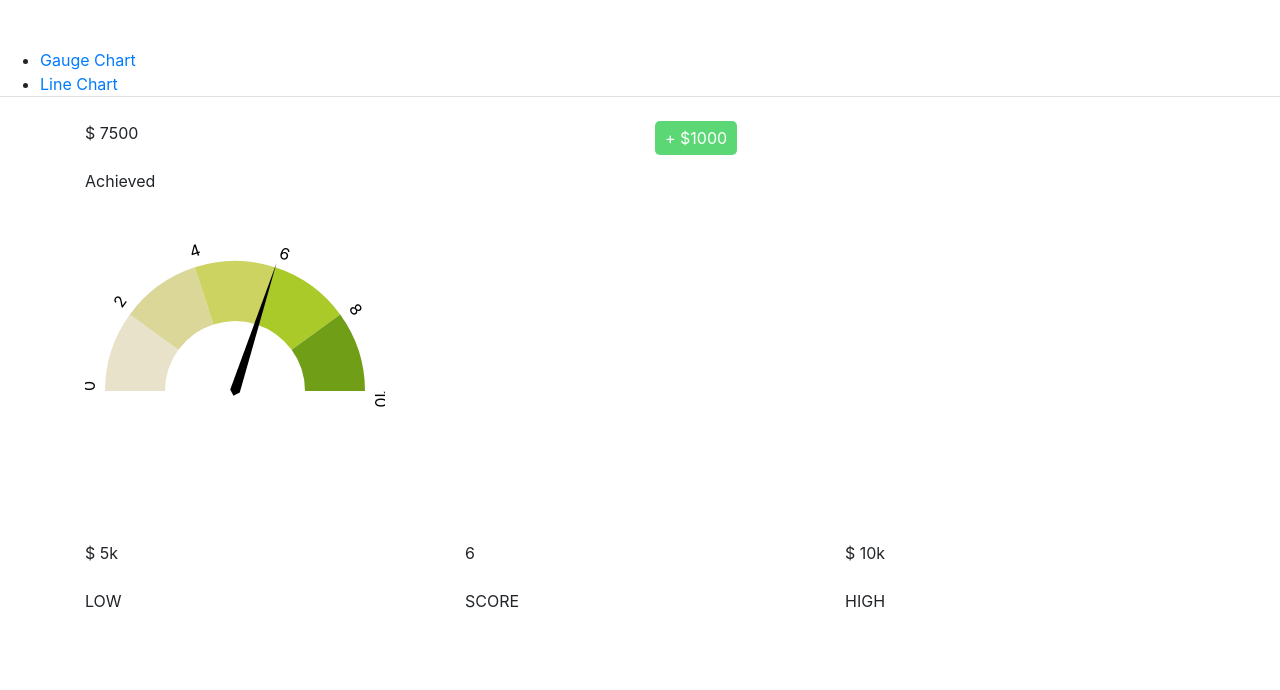
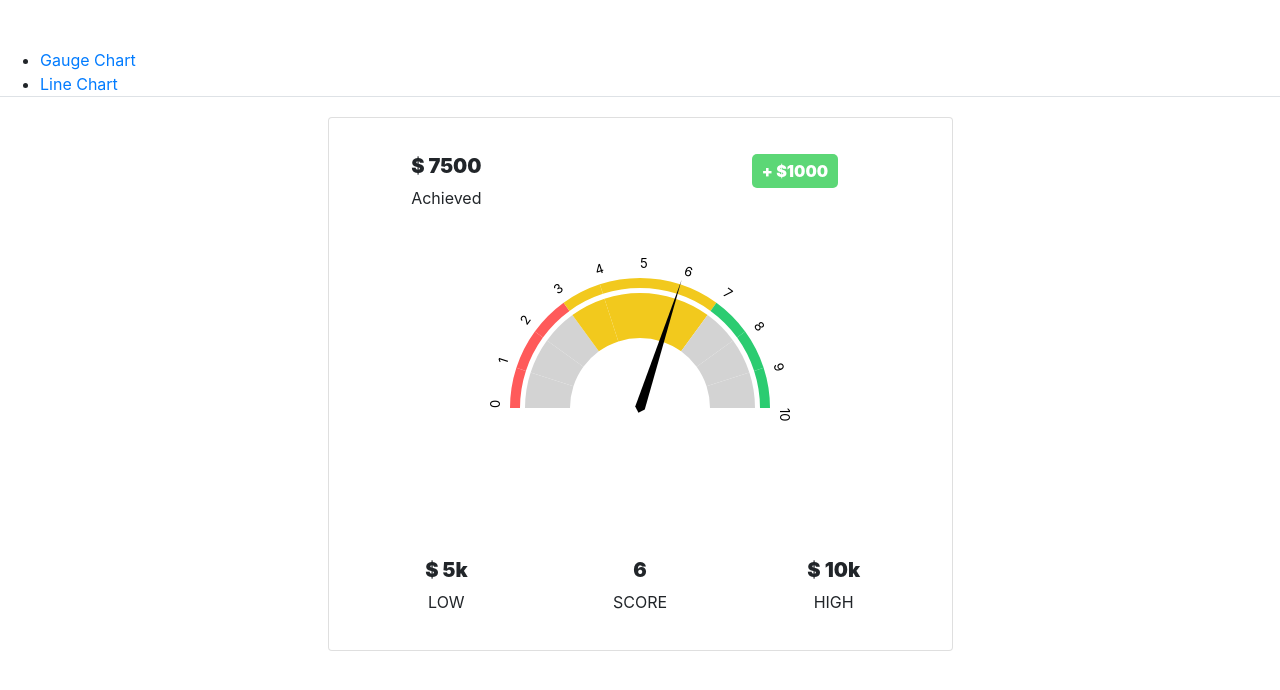
Before and after one commit to hygohil/d3Charts, an Angular app: page /gauge-chart in a window 1280 px wide. Shown: the top 690 px of the page. Built offline with nearby package versions, Linux system fonts and the light colour scheme.

Commit message:
LOgical-css change added

```diff
--- a/src/app/gauge/gauge.component.html
+++ b/src/app/gauge/gauge.component.html
@@ -1,4 +1,4 @@
-<div class="container my-4">
+<!-- <div class="container my-4">
   <div class="row">
     <div class="col">
       <div id="low">{{dynamicValue?.achieved}}</div><br />
@@ -28,4 +28,50 @@
   </div>
 </div>
 
+</div>  -->
+
+<div class="row">
+  <div class="col-md-3 mt-1"></div>
+  <div class="col-md-6 mt-1">
+    <div class="card card-inverse text-center">
+      <div class="card-body">
+        <div class="card-block p-3">
+          <div class="row">
+            <div class="col-sm">
+              <h5 id="low" class="font-weight">{{dynamicValue?.achieved}}</h5>
+              <span>Achieved</span>
+            </div>
+            <div class="col-sm">
+
+            </div>
+            <div class="col-sm">
+              <div id="low" class="achieved-gain">{{dynamicValue?.price}}</div><br />
+            </div>
+          </div>
+          <br>
+          <br>
+          <div class="row">
+            <div class="col-sm guage-font">
+              <div id="power-gauge" class="gauge-chart"></div>
+            </div>
+
+          </div>
+          <div class="row">
+            <div class="col-sm ">
+              <h5 id="low" class="font-weight">{{dynamicValue?.low}}</h5>
+              <span>LOW</span>
+            </div>
+            <div class="col-sm">
+              <h5 id="score" class="font-weight">{{dynamicValue?.score}}</h5>
+              <span>SCORE</span>
+            </div>
+            <div class="col-sm">
+              <h5 id="high" class="font-weight"> {{dynamicValue?.high}}</h5>
+              <span>HIGH</span>
+            </div>
+          </div>
+        </div>
+      </div>
+    </div>
+  </div>
 </div>
--- a/src/app/gauge/gauge.component.scss
+++ b/src/app/gauge/gauge.component.scss
@@ -6,4 +6,14 @@
   margin-right: 30px;
   padding: 5px 10px;
   position: absolute;
+
+  font-weight: 900;
 }
+
+.font-weight {
+  font-weight: 900;
+}
+
+.guage-font{
+    font-size: small;
+}
--- a/src/app/gauge/gauge.component.ts
+++ b/src/app/gauge/gauge.component.ts
@@ -1,7 +1,6 @@
 import { Component, OnInit } from '@angular/core';
 import * as d3 from 'd3';
 import * as d3Shape from 'd3';
-
 @Component({
   selector: 'app-gauge',
   templateUrl: './gauge.component.html',
@@ -36,7 +35,6 @@ export class GaugeComponent implements OnInit {
   private y: any;
   private svg: any;
   private line: d3Shape.Line<[number, number]>; // this is line defination
-
   constructor() {
     this.dynamicValue = {
       achieved: '$ 7500',
@@ -54,7 +52,6 @@ export class GaugeComponent implements OnInit {
   public ngOnInit(): void {
     this.draw();
   }
-
   draw() {
     var self: any = this;
     var gauge = (container, configuration) => {
@@ -64,53 +61,43 @@ export class GaugeComponent implements OnInit {
         clipHeight: 110,
         ringInset: 20,
         ringWidth: 20,
-
         pointerWidth: 10,
         pointerTailLength: 5,
         pointerHeadLengthPercent: 0.9,
-
         minValue: this.dynamicValue.minValue,
         maxValue: this.dynamicValue.maxValue,
-
         minAngle: -90,
         maxAngle: 90,
-
         transitionMs: 750,
-
-        majorTicks: 5,
+        majorTicks: 10,
         labelFormat: d3.format('d'),
         labelInset: 10,
-
         arcColorFn: d3.interpolateHsl(d3.rgb('#e8e2ca'), d3.rgb('#3e6c0a')),
       };
       var range = undefined;
       var r = undefined;
       var pointerHeadLength = undefined;
       var value = 0;
-
       var svg = undefined;
       var arc = undefined;
+      var arc2 = undefined;
       var scale = undefined;
       var ticks = undefined;
       var tickData = undefined;
       var pointer = undefined;
-
       function deg2rad(deg) {
         return (deg * Math.PI) / 180;
       }
-
       function newAngle(d) {
         var ratio = scale(d);
         var newAngle = config.minAngle + ratio * range;
         return newAngle;
       }
-
       function configure(configuration) {
         let prop = undefined;
         for (prop in configuration) {
           config[prop] = configuration[prop];
         }
-
         range = config.maxAngle - config.minAngle;
         r = config.size / 2;
         pointerHeadLength = Math.round(r * config.pointerHeadLengthPercent);
@@ -119,16 +106,29 @@ export class GaugeComponent implements OnInit {
           .scaleLinear()
           .range([0, 1])
           .domain([config.minValue, config.maxValue]);
-
         ticks = scale.ticks(config.majorTicks);
         tickData = d3.range(config.majorTicks).map(function () {
           return 1 / config.majorTicks;
         });
+        console.log(ticks);
 
+        console.log(tickData);
         arc = d3
           .arc()
-          .innerRadius(r - config.ringWidth - config.ringInset)
-          .outerRadius(r - config.ringInset)
+          .innerRadius(115)
+          .outerRadius(70)
+          .startAngle(function (d: any, i) {
+            var ratio: any = d * i;
+            return deg2rad(config.minAngle + ratio * range);
+          })
+          .endAngle(function (d: any, i) {
+            var ratio: any = d * (i + 1);
+            return deg2rad(config.minAngle + ratio * range);
+          });
+        arc2 = d3
+          .arc()
+          .innerRadius(130)
+          .outerRadius(120)
           .startAngle(function (d: any, i) {
             var ratio: any = d * i;
             return deg2rad(config.minAngle + ratio * range);
@@ -139,16 +139,13 @@ export class GaugeComponent implements OnInit {
           });
       }
       self.gaugemap.configure = configure;
-
       function centerTranslation() {
         return 'translate(' + r + ',' + r + ')';
       }
-
       function isRendered() {
         return svg !== undefined;
       }
       self.gaugemap.isRendered = isRendered;
-
       function render(newValue) {
         svg = d3
           .select(container)
@@ -156,24 +153,35 @@ export class GaugeComponent implements OnInit {
           .attr('class', 'gauge')
           .attr('width', config.clipWidth)
           .attr('height', config.clipHeight);
-
         var centerTx = centerTranslation();
-
         var arcs = svg
           .append('g')
           .attr('class', 'arc')
           .attr('transform', centerTx);
-
+        var arcs2 = svg
+          .append('g')
+          .attr('class', 'arc')
+          .attr('transform', centerTx);
         arcs
           .selectAll('path')
           .data(tickData)
           .enter()
           .append('path')
           .attr('fill', function (d, i) {
-            return config.arcColorFn(d * i);
+            console.log(d);
+            return i < 3 ? '#D3D3D3' : i >= 3 && i < 7 ? '#F2C91D' : '#D3D3D3';
           })
           .attr('d', arc);
-
+        arcs2
+          .selectAll('path')
+          .data(tickData)
+          .enter()
+          .append('path')
+          .attr('fill', function (d, i) {
+            console.log(d);
+            return i < 3 ? '#FF5A5A' : i >= 3 && i < 7 ? '#F2C91D' : '#2BCC71';
+          })
+          .attr('d', arc2);
         var lg = svg
           .append('g')
           .attr('class', 'label')
@@ -194,7 +202,6 @@ export class GaugeComponent implements OnInit {
             );
           })
           .text(config.labelFormat);
-
         var lineData = [
           [config.pointerWidth / 2, 0],
           [0, -pointerHeadLength],
@@ -208,12 +215,10 @@ export class GaugeComponent implements OnInit {
           .data([lineData])
           .attr('class', 'pointer')
           .attr('transform', centerTx);
-
         pointer = pg
           .append('path')
           .attr('d', pointerLine /*function(d) { return pointerLine(d) +'Z';}*/)
           .attr('transform', 'rotate(' + config.minAngle + ')');
-
         update(newValue === undefined ? 0 : newValue);
       }
       self.gaugemap.render = render;
@@ -221,7 +226,6 @@ export class GaugeComponent implements OnInit {
         if (newConfiguration !== undefined) {
           configure(newConfiguration);
         }
-
         var ratio = scale(newValue);
         var newAngle = config.minAngle + ratio * range;
         pointer
@@ -232,12 +236,9 @@ export class GaugeComponent implements OnInit {
       }
       console.log(update);
       self.gaugemap.update = update;
-
       configure(configuration);
-
       return self.gaugemap;
     };
-
     var powerGauge: any = gauge('#power-gauge', {
       size: 300,
       clipWidth: 300,
```
Lines whose indentation alone changed are shown as unchanged.
